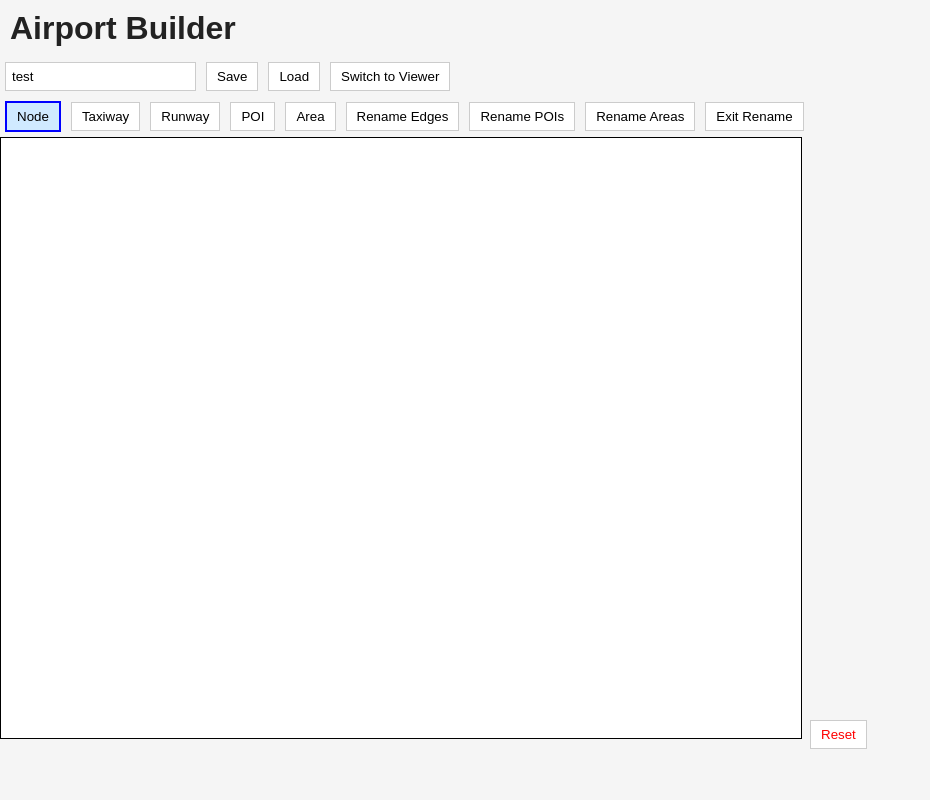
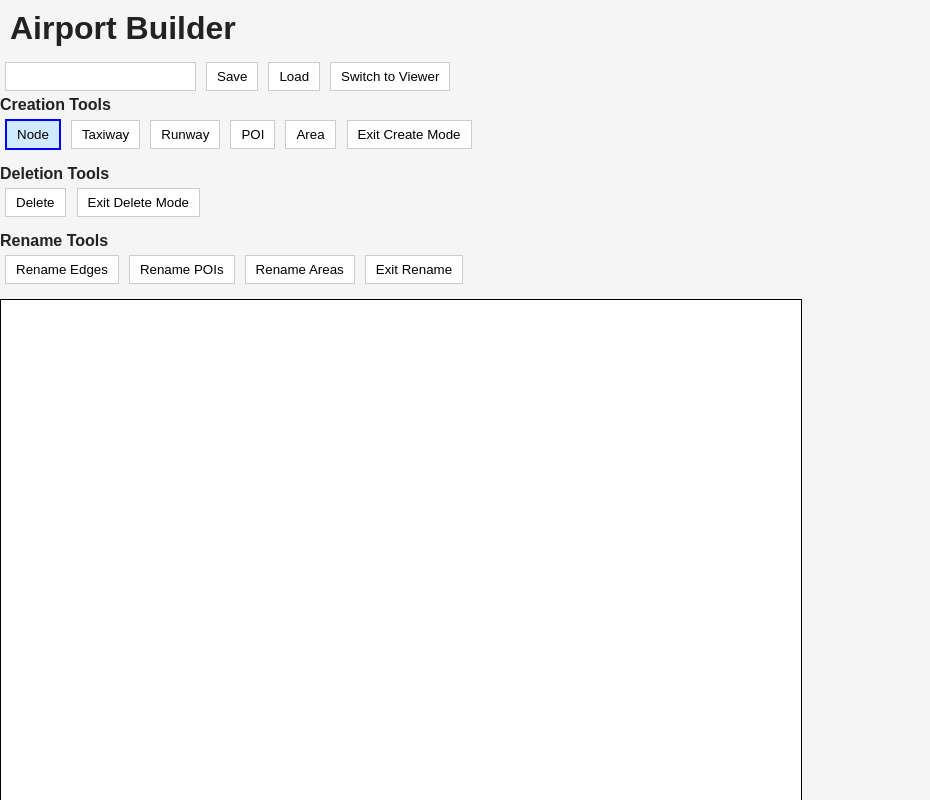
Before and after one commit to C-C-Shen/Airport-Visualizer-App, a React (Vite) app in the folder frontend/: page / in a window 1280 px wide. Shown: the top 800 px of the page, without its empty margins (0-930 px from the left). Built offline with nearby package versions, Linux system fonts and the light colour scheme.

Commit message:
simple visual tweaks

```diff
--- a/frontend/src/App.tsx
+++ b/frontend/src/App.tsx
@@ -5,7 +5,7 @@ import { saveAirport, loadAirport } from "./api";
 import type { Airport, Node, Edge, POI, Area } from "./types";
 
 export default function App() {
-  const [airportId, setAirportId] = useState<string>("test");
+  const [airportId, setAirportId] = useState<string>("");
 
   const [nodes, setNodes] = useState<Node[]>([]);
   const [edges, setEdges] = useState<Edge[]>([]);
--- a/frontend/src/components/CanvasEditor.tsx
+++ b/frontend/src/components/CanvasEditor.tsx
@@ -110,6 +110,81 @@ export default function CanvasEditor({
       }
       return;
     }
+
+    // =========================
+    // DELETE MODE
+    // =========================
+    if (tool === Tool.DELETE) {
+      const clickedNode = findNode(pos);
+      const clickedEdge = findEdge(pos);
+      const clickedPOI = findPOI(pos);
+
+      // 1. DELETE NODE (and all references)
+      if (clickedNode) {
+        const nodeId = clickedNode.id;
+
+        // remove node
+        setNodes(prev => prev.filter(n => n.id !== nodeId));
+
+        // remove edges touching this node
+        setEdges(prev =>
+          prev.filter(e => e.from_node !== nodeId && e.to_node !== nodeId)
+        );
+
+        // remove POIs on this node
+        setPois(prev => prev.filter(p => p.node_id !== nodeId));
+
+        // remove areas containing this node
+        setAreas(prev =>
+          prev
+            .map(a => ({ ...a, node_ids: a.node_ids.filter(id => id !== nodeId) }))
+            .filter(a => a.node_ids.length >= 3) // keep only valid polygons
+        );
+
+        return;
+      }
+
+      // 2. DELETE EDGE ONLY
+      if (clickedEdge) {
+        setEdges(prev => prev.filter(e => e.id !== clickedEdge.id));
+        return;
+      }
+
+      // 3. DELETE POI ONLY
+      if (clickedPOI) {
+        setPois(prev => prev.filter(p => p.id !== clickedPOI.id));
+        return;
+      }
+
+      // 4. DELETE AREA (point‑in‑polygon)
+      const clickedArea = areas.find(area => {
+        const areaNodes = area.node_ids
+          .map(id => nodes.find(n => n.id === id))
+          .filter(Boolean) as Node[];
+        if (areaNodes.length < 3) return false;
+
+        let inside = false;
+        for (let i = 0, j = areaNodes.length - 1; i < areaNodes.length; j = i++) {
+          const xi = areaNodes[i].x, yi = areaNodes[i].y;
+          const xj = areaNodes[j].x, yj = areaNodes[j].y;
+
+          const intersect =
+            yi > pos.y !== yj > pos.y &&
+            pos.x < ((xj - xi) * (pos.y - yi)) / (yj - yi + 0.00001) + xi;
+
+          if (intersect) inside = !inside;
+        }
+        return inside;
+      });
+
+      if (clickedArea) {
+        setAreas(prev => prev.filter(a => a.id !== clickedArea.id));
+        return;
+      }
+
+      return;
+    }
+
 
     if (renameMode === "poi") {
       const clickedPOI = findPOI(pos);
@@ -436,7 +511,10 @@ export default function CanvasEditor({
 
   return (
     <div>
-      <div>
+      {/* CREATION TOOLS        */}
+      <div style={{ marginBottom: "10px" }}>
+        <strong>Creation Tools</strong><br />
+
         <button
           onClick={() => setTool(Tool.NODE)}
           style={{
@@ -477,7 +555,6 @@ export default function CanvasEditor({
           POI
         </button>
 
-        {tool !== Tool.AREA && (
         <button
           onClick={() => setTool(Tool.AREA)}
           style={{
@@ -487,11 +564,10 @@ export default function CanvasEditor({
         >
           Area
         </button>
-        )}
 
         {tool === Tool.AREA && (
           <button
-            disabled={selectedAreaNodes.length < 3} // disable until 3+ nodes
+            disabled={selectedAreaNodes.length < 3}
             onClick={() => {
               const name = prompt("Enter area name (e.g. APRON, FUEL PUMPS)");
               if (!name) {
@@ -509,16 +585,56 @@ export default function CanvasEditor({
 
               setAreas((prev) => [...prev, newArea]);
               setSelectedAreaNodes([]);
-              setTool(Tool.AREA); // exit area mode
+              setTool(Tool.AREA);
             }}
             style={{
               backgroundColor: "#d0eaff",
               border: "2px solid blue",
+              marginLeft: "6px",
             }}
           >
             Set Area
           </button>
         )}
+
+        <button
+          onClick={() => {
+            setTool(null);
+            setSelectedNode(null);
+            setSelectedPOINode(null);
+            setSelectedAreaNodes([]);
+          }}
+          style={{ marginLeft: "6px" }}
+        >
+          Exit Create Mode
+        </button>
+      </div>
+
+      {/* DELETION TOOLS        */}
+      <div style={{ marginBottom: "10px" }}>
+        <strong>Deletion Tools</strong><br />
+
+        <button
+          onClick={() => setTool(Tool.DELETE)}
+          style={{
+            backgroundColor: tool === Tool.DELETE ? "#fc8672" : "white",
+            border: tool === Tool.DELETE ? "2px solid red" : "1px solid #ccc",
+          }}
+        >
+          Delete
+        </button>
+
+        <button
+          onClick={() => setTool(null)}
+          style={{ marginLeft: "6px" }}
+        >
+          Exit Delete Mode
+        </button>
+      </div>
+
+      {/* RENAME TOOLS          */}
+      <div style={{ marginBottom: "10px" }}>
+        <strong>Rename Tools</strong><br />
 
         <button
           onClick={() => setRenameMode("edge")}
@@ -550,9 +666,12 @@ export default function CanvasEditor({
           Rename Areas
         </button>
 
-        <button onClick={() => setRenameMode(null)}>Exit Rename</button>
+        <button onClick={() => setRenameMode(null)}>
+          Exit Rename
+        </button>
       </div>
 
+      {/* CANVAS                */}
       <canvas
         ref={canvasRef}
         width={800}
@@ -561,6 +680,8 @@ export default function CanvasEditor({
         style={{ border: "1px solid black" }}
       />
 
+      {/* RESET BUTTON          */}
+      <div style={{ marginTop: "10px" }}>
         <button
           onClick={() => {
             if (!confirm("Are you sure you want to reset the airport layout?"))
@@ -572,18 +693,18 @@ export default function CanvasEditor({
             setSelectedPOINode(null);
             setSelectedNode(null);
             setSelectedAreaNodes([]);
-          setTool(Tool.NODE); // optional: reset tool
-          setRenameMode(null); // optional: exit rename mode
+            setTool(Tool.NODE);
+            setRenameMode(null);
           }}
           style={{
             backgroundColor: "white",
             border: "1px solid #ccc",
             color: "red",
-          marginLeft: "8px",
           }}
         >
           Reset
         </button>
       </div>
+    </div>
   );
 }
--- a/frontend/src/components/CanvasViewer.tsx
+++ b/frontend/src/components/CanvasViewer.tsx
@@ -244,8 +244,13 @@ export default function CanvasViewer({
 
   return (
     <div>
-      <h2>Airport Viewer</h2>
-      <button onClick={handleShowPath}>Show Path</button>
+      {/* PATH TOOLS        */}
+      <div style={{ marginBottom: "10px" }}>
+        <strong>Path Tools</strong><br />
+        <button onClick={handleShowPath}>Show Path</button>
+      </div>
+
+      {/* CANVAS                */}
       <canvas
         ref={canvasRef}
         width={800}
--- a/frontend/src/data/types.ts
+++ b/frontend/src/data/types.ts
@@ -40,5 +40,6 @@ export enum Tool {
   EDGE = "edge",
   RUNWAY = "runway",
   AREA = "area",
-  POI = "poi"
+  POI = "poi",
+  DELETE = "delete"
 }
```
Lines whose indentation alone changed are shown as unchanged.
